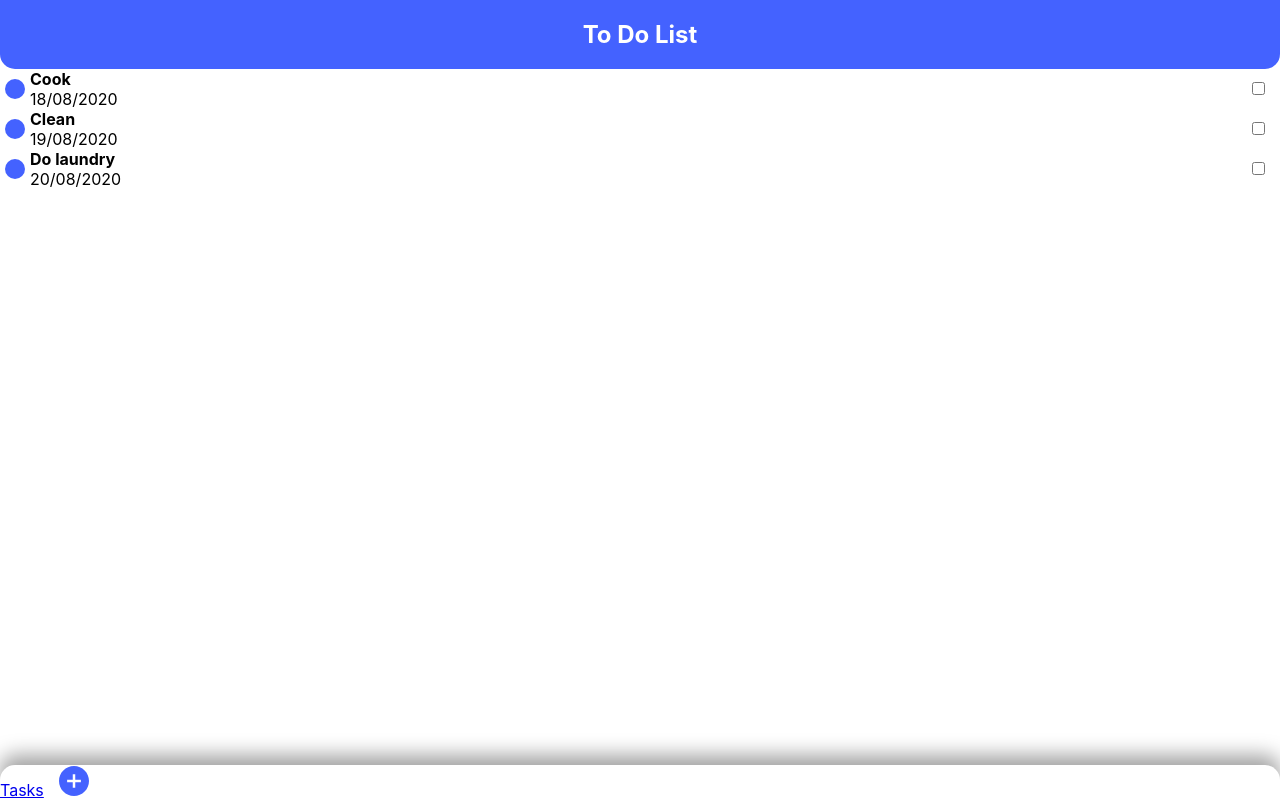
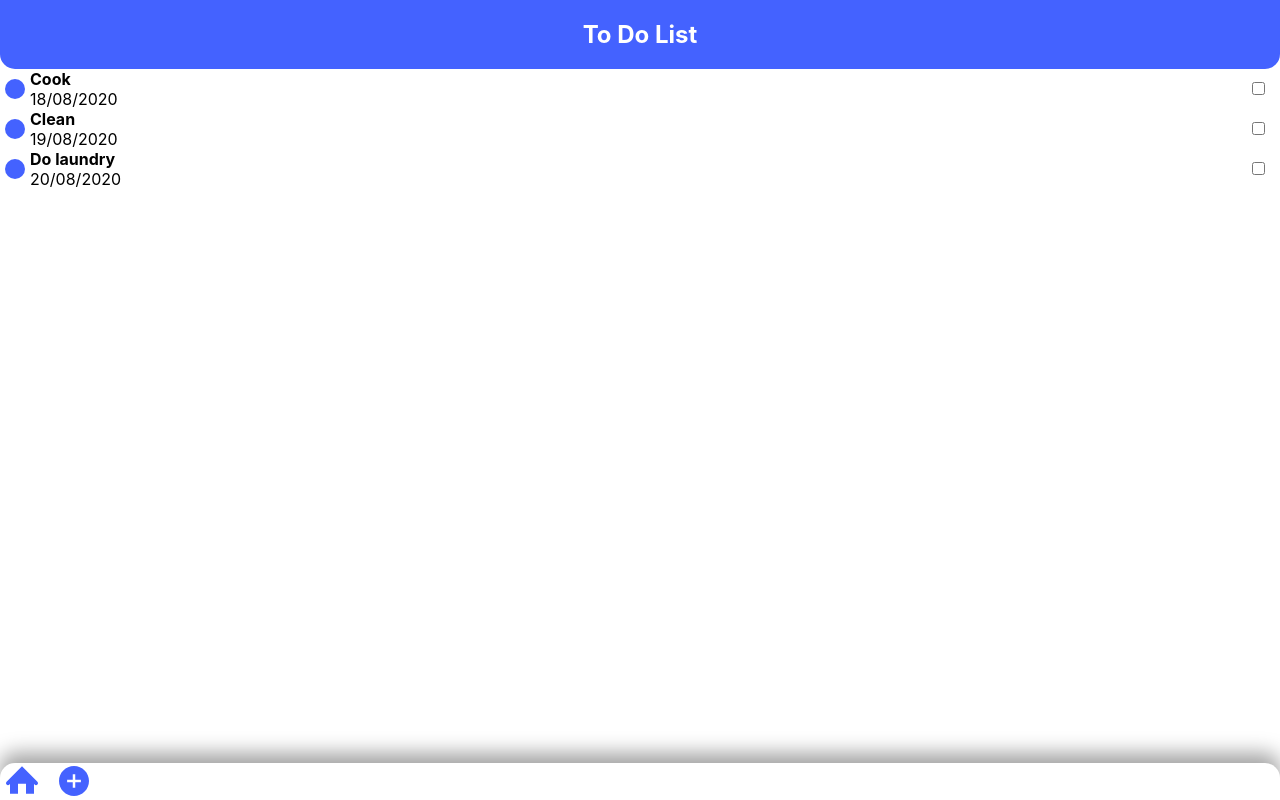
Before and after one commit to JonasImm/todolist, a React (Create React App) app: page / in a window 1280 px wide. Built offline with nearby package versions, Linux system fonts and the light colour scheme; data requests are answered from the project's data file.

Commit message:
Add home button

```diff
--- /dev/null
+++ b/src/components/ButtonHome.js
@@ -0,0 +1,12 @@
+import React from "react";
+import homeSrc from "../assets/home.svg";
+
+function ButtonHome() {
+  return (
+    <button className="button">
+      <img src={homeSrc} alt="Home Button" />
+    </button>
+  );
+}
+
+export default ButtonHome;
--- a/src/pages/add.js
+++ b/src/pages/add.js
@@ -3,6 +3,7 @@ import { createTodo } from "../api/todos";
 import { Link } from "react-router-dom";
 import "./add.css";
 import ButtonPlus from "../components/ButtonPlus";
+import ButtonHome from "../components/ButtonHome";
 
 const Add = () => {
   const [title, setTitle] = useState("");
@@ -52,7 +53,9 @@ const Add = () => {
           <input type="submit" value="Add task" />
         </form>
         <footer className="app__footer">
-          <Link to="/">Tasks</Link>
+          <Link to="/">
+            <ButtonHome />
+          </Link>
           <Link to="/add">
             <ButtonPlus />
           </Link>
--- a/src/pages/home.js
+++ b/src/pages/home.js
@@ -7,6 +7,7 @@ import ListItemCheck from "../components/ListItemCheck";
 import { getTodos } from "../api/todos";
 import ButtonPlus from "../components/ButtonPlus";
 import { Link } from "react-router-dom";
+import ButtonHome from "../components/ButtonHome";
 
 const Home = () => {
   const [todos, setTodos] = useState(null);
@@ -37,7 +38,9 @@ const Home = () => {
           </List>
         </main>
         <footer className="app__footer">
-          <Link to="/">Tasks</Link>
+          <Link to="/">
+            <ButtonHome />
+          </Link>
           <Link to="/add">
             <ButtonPlus />
           </Link>
```
Also changed, not shown: src/assets/close.svg (added), src/assets/home.svg (added).
